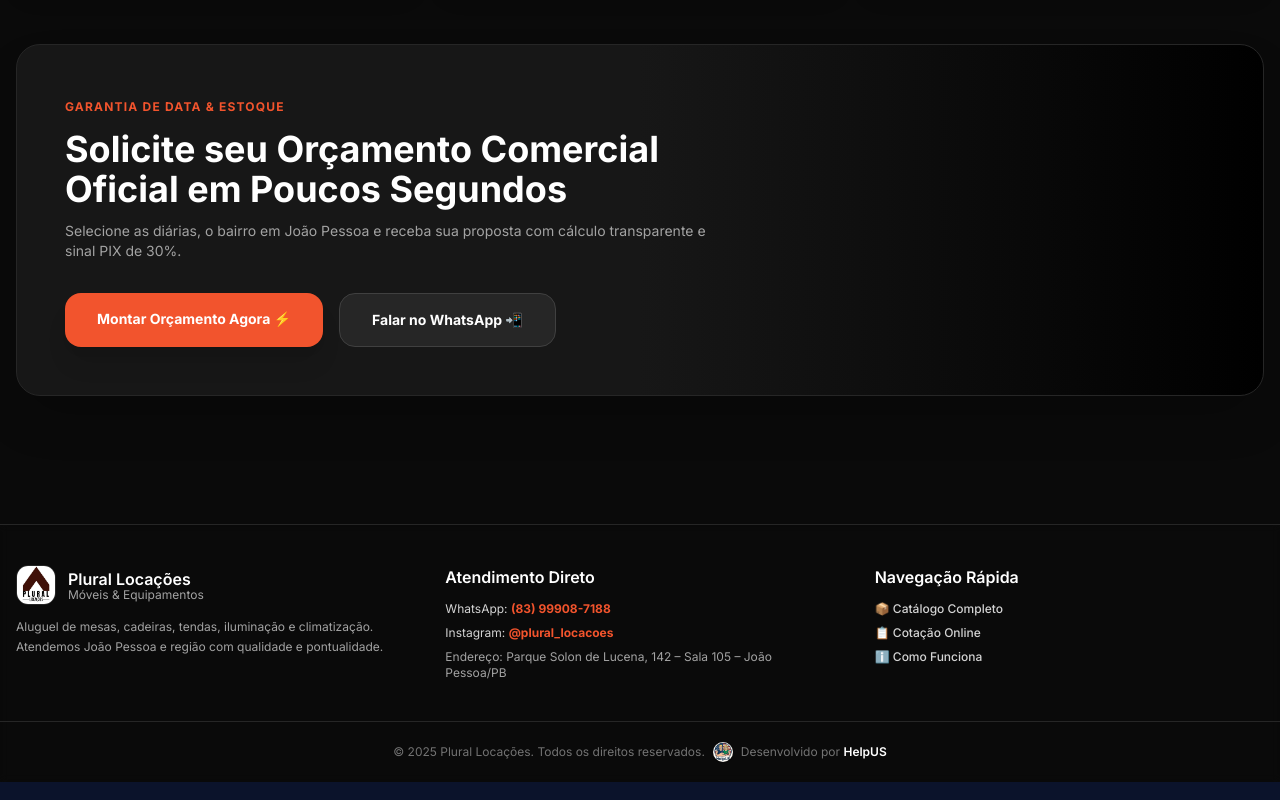
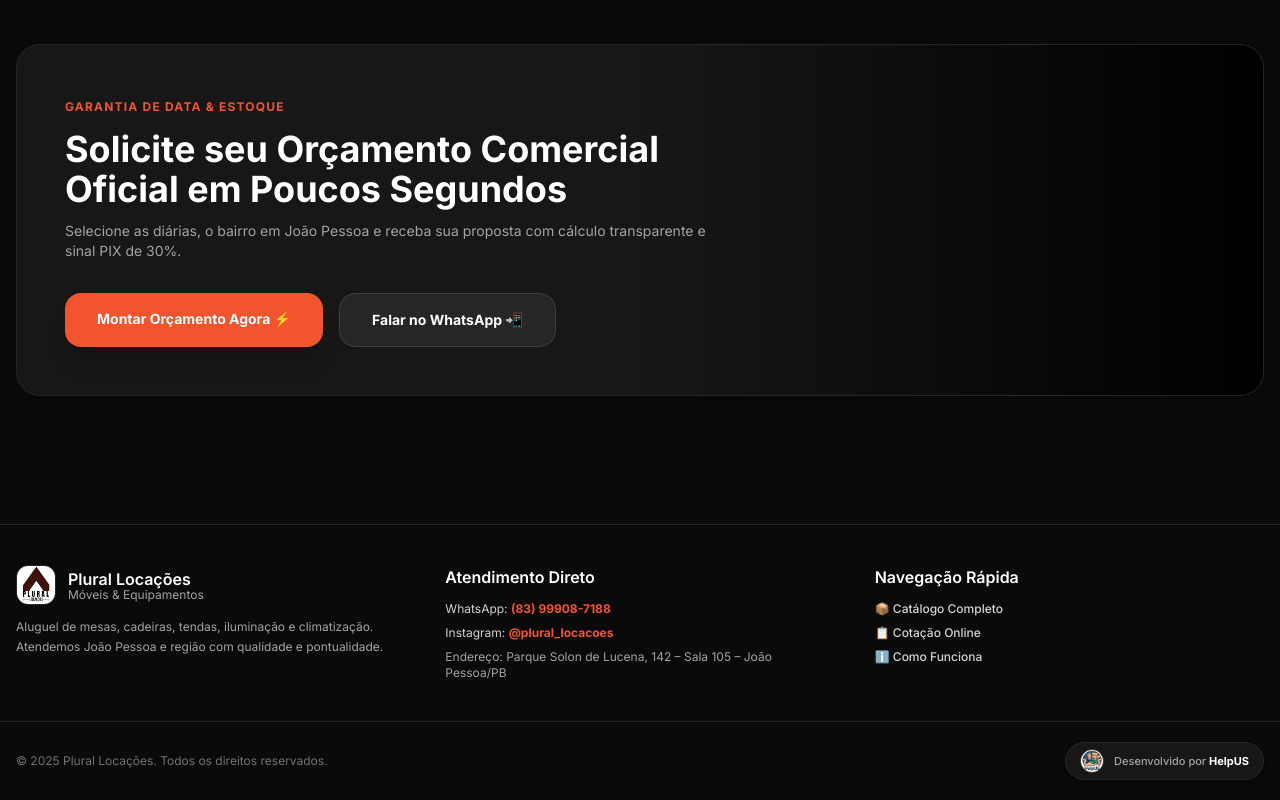
Before and after one commit to HelpUSA/plural_locacoes, a React (Vite) app: page / in a window 1280 px wide. Shown: the part 2331-3131 px from the top of the page. Built offline with nearby package versions, Linux system fonts and the light colour scheme; no server answers.

Commit message:
feat: incluir logo oficial da HelpUS no rodape do site e no painel do desenvolvedor

```diff
--- a/src/components/DeveloperLicensingPanel.jsx
+++ b/src/components/DeveloperLicensingPanel.jsx
@@ -75,7 +75,7 @@ export default function DeveloperLicensingPanel({ orders = [], companySettings =
           </div>
           <button
             onClick={() => setStatusLicenca("ACTIVE")}
-            className="py-2 px-5 bg-black text-white font-black text-xs rounded-xl hover:bg-neutral-800 transition"
+            className="py-2 px-5 bg-black text-white font-black text-xs rounded-xl hover:bg-neutral-800 transition cursor-pointer"
           >
             Aprovar & Ativar Agora
           </button>
@@ -85,10 +85,16 @@ export default function DeveloperLicensingPanel({ orders = [], companySettings =
       {/* Header do Desenvolvedor */}
       <div className="bg-neutral-900 border border-helpusOrange/40 rounded-3xl p-6 sm:p-8 space-y-4 shadow-2xl relative overflow-hidden">
         <div className="flex flex-wrap items-center justify-between gap-4 border-b border-neutral-800 pb-4">
+          <div className="flex items-center gap-3.5">
+            <img
+              src="/helpus-logo.jpg"
+              alt="HelpUS Software"
+              className="w-12 h-12 rounded-2xl border border-helpusOrange/50 object-cover shadow-xl"
+            />
             <div>
               <div className="flex items-center gap-2">
                 <span className="bg-helpusOrange text-white font-black text-[10px] px-2.5 py-0.5 rounded-full uppercase tracking-wider">
-                Exclusivo Desenvolvedor (SuperAdmin)
+                  Desenvolvido por HelpUS Software
                 </span>
                 <span className="text-xs text-neutral-400 font-mono">Gestão de Licenças & Comissão</span>
               </div>
@@ -96,6 +102,7 @@ export default function DeveloperLicensingPanel({ orders = [], companySettings =
               <p className="text-neutral-400 text-xs sm:text-sm mt-1 max-w-2xl">
                 Acompanhamento do faturamento do site, cálculo da comissão percentual e controle do status de ativação/renovação do sistema.
               </p>
+            </div>
           </div>
 
           <div className="bg-neutral-950 p-4 rounded-2xl border border-neutral-800 text-right">
@@ -238,7 +245,7 @@ export default function DeveloperLicensingPanel({ orders = [], companySettings =
             <button
               type="submit"
               disabled={salvando}
-              className="py-3 px-8 bg-helpusOrange hover:bg-[#d64a28] text-white font-bold text-xs rounded-xl shadow-lg transition"
+              className="py-3 px-8 bg-helpusOrange hover:bg-[#d64a28] text-white font-bold text-xs rounded-xl shadow-lg transition cursor-pointer"
             >
               {salvando ? "Salvando..." : "💾 Salvar Configurações de Licença"}
             </button>
--- a/src/ui/Footer.jsx
+++ b/src/ui/Footer.jsx
@@ -64,24 +64,27 @@ export default function Footer() {
         </div>
       </div>
 
-      {/* Linha inferior com crédito HelpUS */}
-      <div className="border-t border-neutral-800 py-5 text-center text-xs text-neutral-500">
-        <div className="flex flex-col md:flex-row items-center justify-center gap-2">
+      {/* Linha inferior com selo oficial de desenvolvimento HelpUS */}
+      <div className="border-t border-neutral-800/80 py-5 text-center text-xs text-neutral-500">
+        <div className="flex flex-col md:flex-row items-center justify-between max-w-7xl mx-auto px-4 gap-4">
           <span>© {new Date().getFullYear()} Plural Locações. Todos os direitos reservados.</span>
+
+          {/* Selo HelpUS */}
           <a
-            href="https://helpusa.com.br"
+            href="https://helpusbr.com"
             target="_blank"
             rel="noopener noreferrer"
-            className="flex items-center gap-2 hover:text-helpusOrange transition-colors"
+            className="flex items-center gap-2.5 bg-neutral-900 border border-neutral-800 hover:border-helpusOrange/60 px-3.5 py-1.5 rounded-full transition group shadow-md"
+            title="Desenvolvido por HelpUS — Soluções Web & Software"
           >
             <img
-              src="/helpus-icon.png"
-              alt="HelpUS — Desenvolvimento Web"
-              className="w-5 h-5 rounded-full shadow-sm animate-fadeIn"
+              src="/helpus-logo.jpg"
+              alt="HelpUS — Desenvolvimento de Software"
+              className="w-6 h-6 rounded-full object-cover border border-neutral-700 group-hover:scale-105 transition shadow-sm"
               loading="lazy"
             />
-            <span>
-              Desenvolvido por <strong className="text-white font-semibold">HelpUS</strong>
+            <span className="text-[11px] text-neutral-400 group-hover:text-white font-medium">
+              Desenvolvido por <strong className="text-white font-bold group-hover:text-helpusOrange transition">HelpUS</strong>
             </span>
           </a>
         </div>
```
Also changed, not shown: public/helpus-logo.jpg (added). Lines whose indentation alone changed are shown as unchanged.
